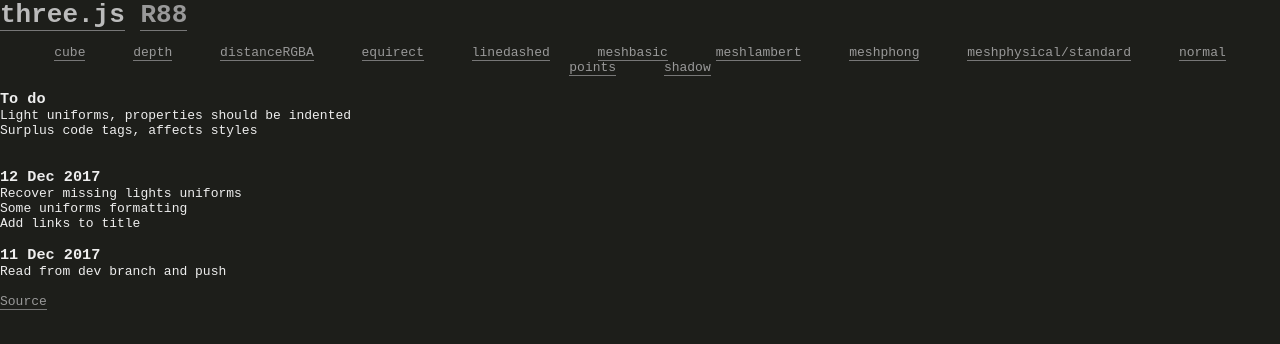
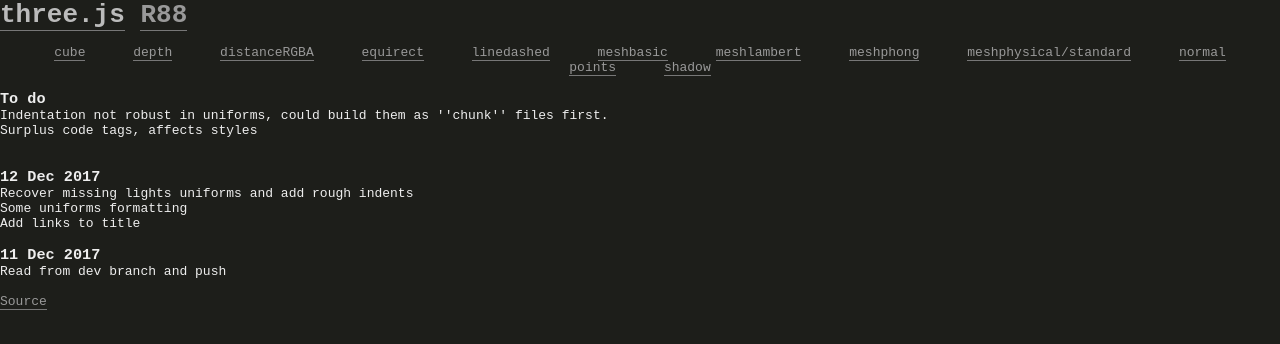
Before and after one commit to koober/Lib-Reader, a plain HTML site: page index.html in a window 1280 px wide. Drawn offline with Linux system fonts and the light colour scheme.

Commit message:
rough but usable indents for lights uniforms

```diff
--- a/index.html
+++ b/index.html
@@ -28,12 +28,12 @@
 
 <br><h3>To do</h3>
 
-<p>Light uniforms, properties should be indented</p>
+<p>Indentation not robust in uniforms, could build them as ''chunk'' files first.</p>
 <p>Surplus code tags, affects styles</p>
 
 <br>
 <br><h3>12 Dec 2017</h3>
-<p>Recover missing lights uniforms</p>
+<p>Recover missing lights uniforms and add rough indents</p>
 <p>Some uniforms formatting</p>
 <p>Add links to title</p>
 
```
Also changed, not shown: depth.html (+8 -0 lines), distanceRGBA.html (+8 -0 lines), linedashed.html (+9 -0 lines), meshbasic.html (+18 -0 lines), meshlambert.html (+32 -0 lines), meshphong.html (+40 -0 lines), meshphysical.html (+40 -0 lines), normal.html (+12 -0 lines), points.html (+13 -0 lines), shadow.html (+17 -0 lines).
